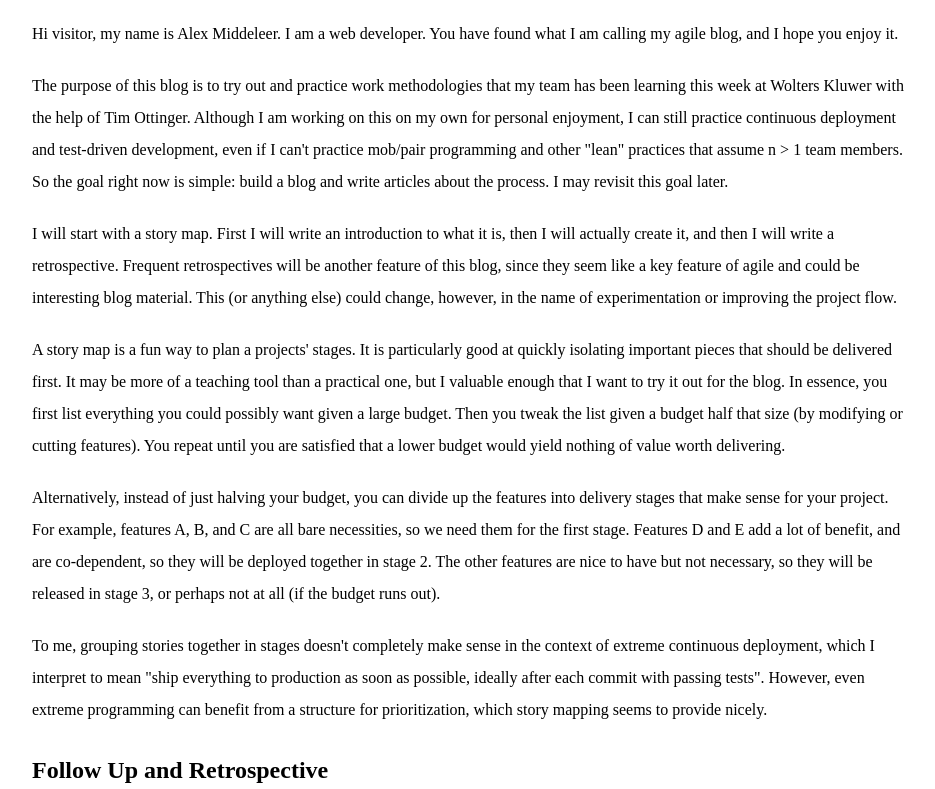
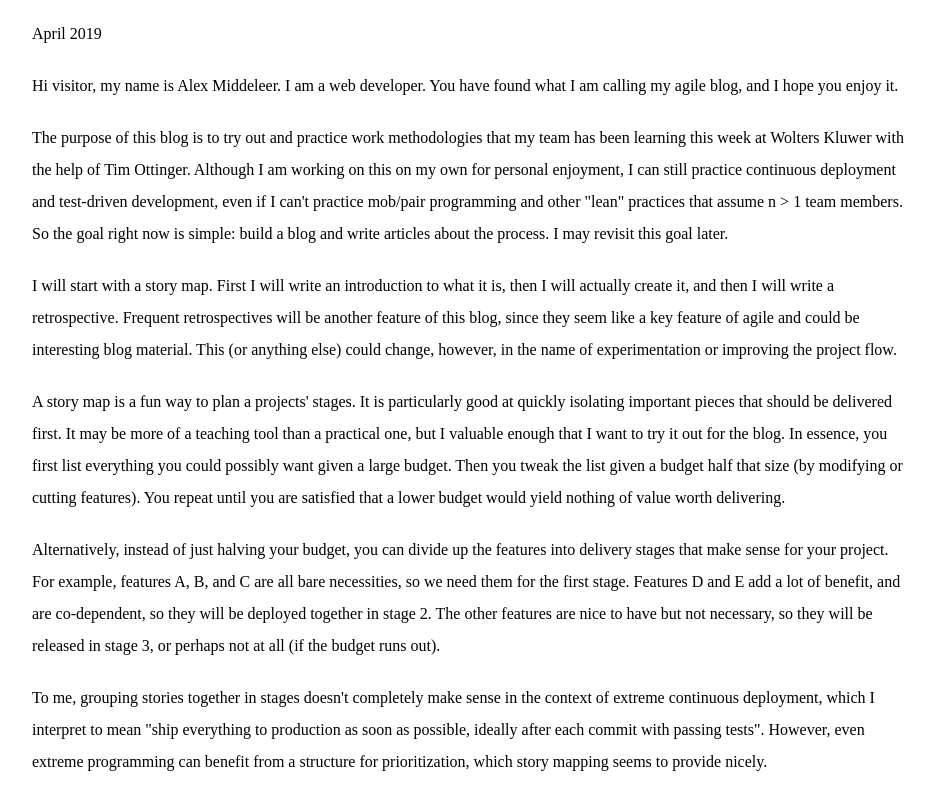
Before and after one commit to alexmiddeleer/agile-blog, a plain HTML site: page posts/1.html in a window 1280 px wide. Shown: the part 77-866 px from the top of the page, without its empty margins (168-1103 px from the left). Drawn offline with Linux system fonts and the light colour scheme.

Commit message:
Add publish date to articles

```diff
--- a/posts/1.html
+++ b/posts/1.html
@@ -4,6 +4,7 @@
   </head>
   <body>
     <h1>Agile Blog</h1>
+    <div class="publishDate">April 2019</div>
     <article>
       <p>
         Hi visitor, my name is Alex Middeleer. I am a web developer. You have found what I am calling my agile blog, and I hope you enjoy it.
```
Also changed, not shown: posts/2.html (+1 -0 lines), posts/3.html (+1 -0 lines), posts/4.html (+1 -0 lines), test/page-test.js (+4 -4 lines).
